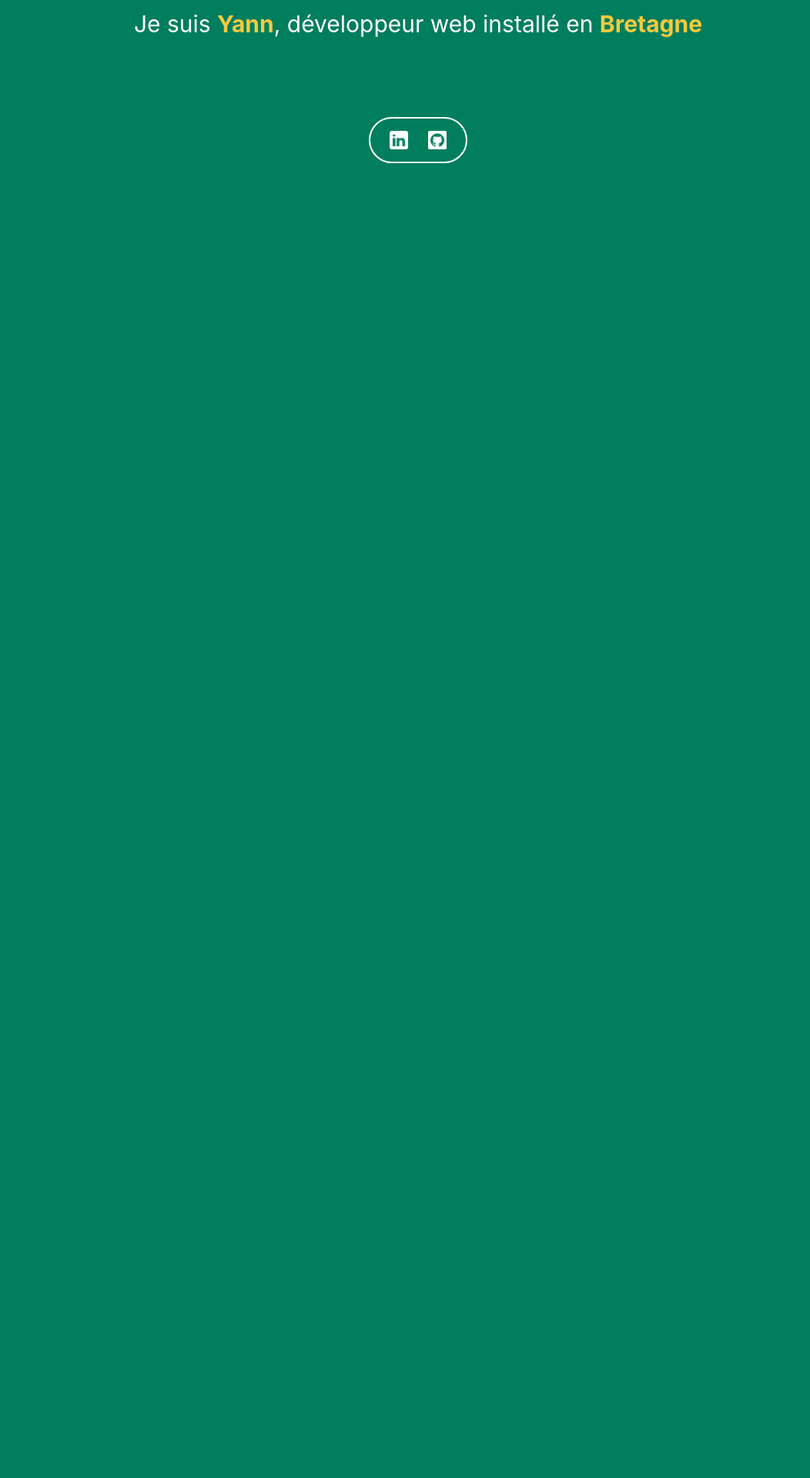
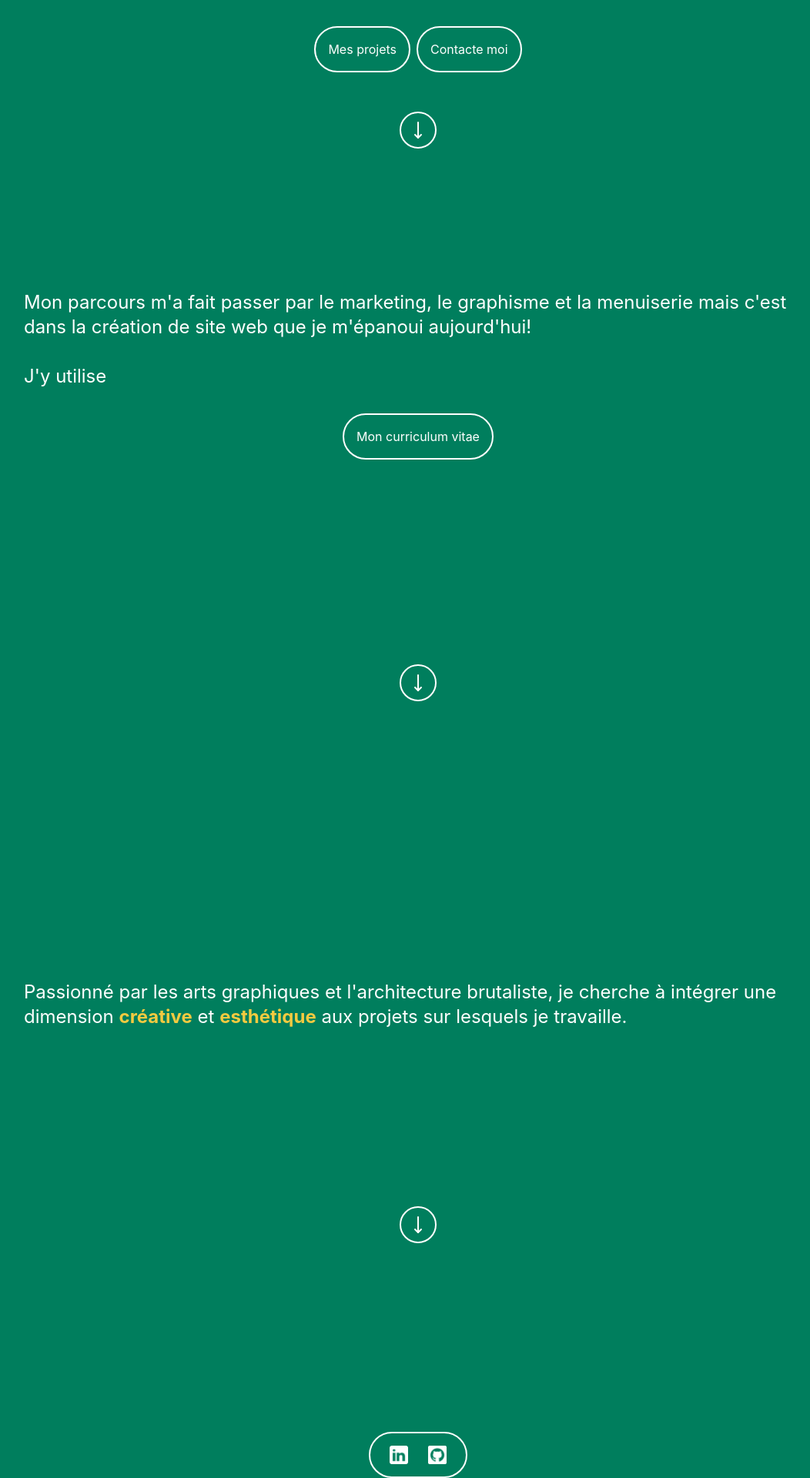
Before and after one commit to yannduhamel/portfolio, a React (Vite) app: page / in a window 1280 px wide. Shown: the part 556-2476 px from the top of the page at 77% size, without its empty margins (97-1149 px from the left). Before the commit the page ends 800 px from the top, so only its background shows below. Built offline with nearby package versions, Linux system fonts and the light colour scheme.

Commit message:
fix: update the landing page

```diff
--- a/package.json
+++ b/package.json
@@ -19,11 +19,14 @@
     "@types/react-dom": "^18.2.22",
     "@vitejs/plugin-react": "^4.2.1",
     "autoprefixer": "^10.4.19",
+    "clsx": "^2.1.1",
     "eslint": "^8.57.0",
     "eslint-plugin-react": "^7.34.1",
     "eslint-plugin-react-hooks": "^4.6.0",
     "eslint-plugin-react-refresh": "^0.4.6",
+    "framer-motion": "^11.2.6",
     "postcss": "^8.4.38",
+    "tailwind-merge": "^2.3.0",
     "tailwindcss": "^3.4.3",
     "vite": "^5.2.0"
   }
--- a/src/components/Footer.jsx
+++ b/src/components/Footer.jsx
@@ -18,11 +18,13 @@ export default function Footer() {
             </NavLink>
           </li>
           <li>
-            <img
-              src="../../public/images/github.png"
-              alt="logo Github"
-              className="max-h-6"
-            />
+            <NavLink>
+              <img
+                src="../../public/images/github.png"
+                alt="logo Github"
+                className="max-h-6"
+              />
+            </NavLink>
           </li>
         </ul>
       </div>
--- a/src/components/Navbar.jsx
+++ b/src/components/Navbar.jsx
@@ -2,26 +2,35 @@ import { NavLink } from "react-router-dom";
 
 export default function Navbar() {
   return (
-    <>
+    <div className="h-[10svh]">
       <div className="flex justify-center">
-        <ul className="w-72 flex justify-center p-4 mt-4 gap-4 border-2 border-solid border-white rounded-full font-inter hover:border-saffron">
+        <ul className="w-72 flex justify-center p-4 mt-4 gap-4 border-2 border-solid border-white rounded-full hover:border-saffron">
           <li>
-            <NavLink to="/presentation" className="hover:text-saffron">
+            <NavLink
+              to="/presentation"
+              className="hover:text-saffron hover:font-bold"
+            >
               Présentation
             </NavLink>{" "}
           </li>
           <li>
-            <NavLink to="/projets" className="hover:text-saffron">
+            <NavLink
+              to="/projets"
+              className="hover:text-saffron hover:font-bold"
+            >
               Projets
             </NavLink>
           </li>
           <li>
-            <NavLink to="/contact" className="hover:text-saffron">
+            <NavLink
+              to="/contact"
+              className="hover:text-saffron hover:font-bold"
+            >
               Contact
             </NavLink>
           </li>
         </ul>
       </div>
-    </>
+    </div>
   );
 }
--- a/src/index.css
+++ b/src/index.css
@@ -9,4 +9,5 @@
 body {
   background-color: #007e5d;
   color: white;
+  font-family: inter;
 }
--- a/src/pages/HomePage.jsx
+++ b/src/pages/HomePage.jsx
@@ -1,21 +1,84 @@
+import { NavLink } from "react-router-dom";
+
 export default function HomePage() {
   return (
-    <div className="h-[77svh] w-[80svw] mx-auto flex flex-col items-center justify-evenly text-center">
+    <main className="mx-8">
+      <section
+        className="h-[90svh] w-[80svw] mx-auto flex flex-col items-center justify-evenly text-center"
+        id="landing"
+      >
         <div className=" flex flex-col items-center relative text-center">
           <img
             src="../../public/images/duotone.jpg"
             alt="photo de profil"
             className="max-h-[40svh] rounded-full mx-auto"
           />
-        <h1 className="font-migra text-7xl absolute bottom-[-9%]">Bonjour!</h1>
+          <h1 className="font-migra text-7xl absolute bottom-[-9%]">
+            Bonjour!
+          </h1>
         </div>
         <div>
-        <h2 className="font-inter text-3xl">
+          <h2 className="text-3xl">
             Je suis <span className="font-bold text-saffron">Yann</span>,
             développeur web installé en{" "}
             <span className="font-bold text-saffron">Bretagne</span>
           </h2>
         </div>
+        <div>
+          <button className=" mr-1 p-4 border-2 border-solid border-white rounded-full hover:border-saffron hover:text-saffron hover:font-bold">
+            <NavLink to="/projets">Mes projets</NavLink>
+          </button>
+          <button className=" ml-1 p-4 border-2 border-solid border-white rounded-full hover:border-saffron hover:text-saffron hover:font-bold">
+            <NavLink to="/contact">Contacte moi</NavLink>
+          </button>
         </div>
+        <div>
+          <button className="w-12 h-12 border-2 border-solid border-white rounded-full flex justify-center items-center hover:border-saffron">
+            <img src="../../public/down.svg" alt="" className="max-h-7" />
+          </button>
+        </div>
+      </section>
+      <section
+        className="h-[100svh] w-[80svw] mx-auto flex flex-col items-center justify-around"
+        id="landing"
+      >
+        <div className="flex flex-col items-center">
+          <p className="text-2xl">
+            Mon parcours m&apos;a fait passer par le marketing, le graphisme et
+            la menuiserie mais c&apos;est dans la création de site web que je
+            m&apos;épanoui aujourd&apos;hui! <br />
+            <br /> J&apos;y utilise
+          </p>
+          <button className="mt-8 p-4 border-2 border-solid border-white rounded-full hover:border-saffron hover:text-saffron hover:font-bold">
+            <NavLink to="/contact">Mon curriculum vitae</NavLink>
+          </button>
+        </div>
+
+        <div>
+          <button className="w-12 h-12 border-2 border-solid border-white rounded-full flex justify-center items-center hover:border-saffron">
+            <img src="../../public/down.svg" alt="" className="max-h-7" />
+          </button>
+        </div>
+      </section>
+      <section
+        className="h-[100svh] w-[80svw] mx-auto flex flex-col items-center justify-evenly"
+        id="landing"
+      >
+        <div className=" flex flex-col items-center relative">
+          <p className="text-2xl">
+            Passionné par les arts graphiques et l&apos;architecture brutaliste,
+            je cherche à intégrer une dimension{" "}
+            <span className="font-bold text-saffron">créative</span> et{" "}
+            <span className="font-bold text-saffron">esthétique</span> aux
+            projets sur lesquels je travaille.
+          </p>
+        </div>
+        <div>
+          <button className="w-12 h-12 border-2 border-solid border-white rounded-full flex justify-center items-center hover:border-saffron">
+            <img src="../../public/down.svg" alt="" className="max-h-7" />
+          </button>
+        </div>
+      </section>
+    </main>
   );
 }
```
Also changed, not shown: public/down.svg (added), 1 other file (tests, documents, lock files or other folders). Lines whose indentation alone changed are shown as unchanged.
